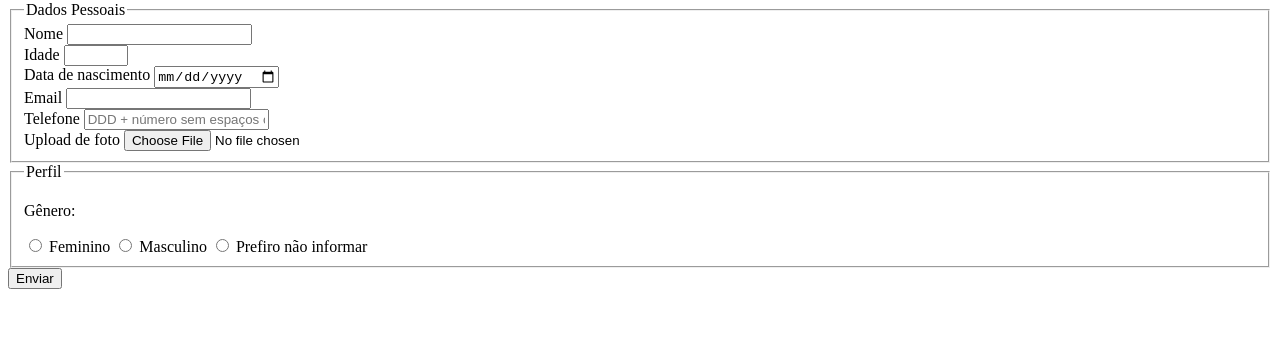
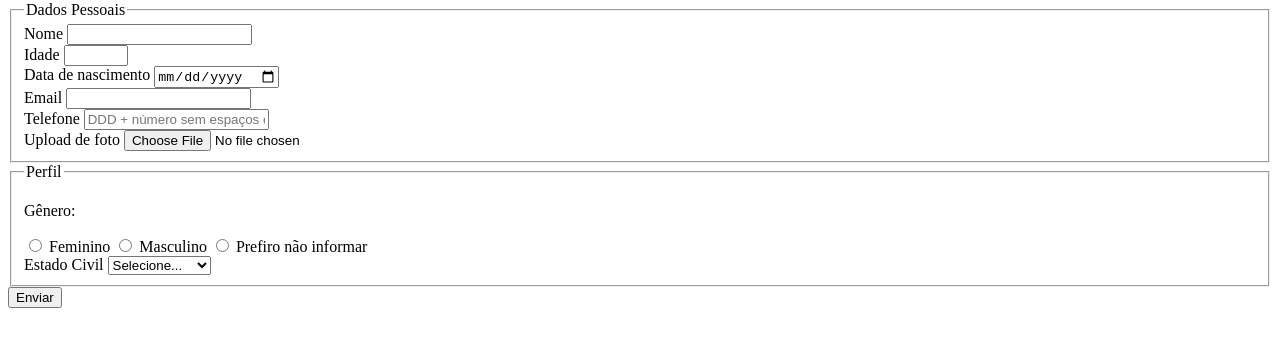
Before and after one commit to GustavoCPadilha/pesquisa-culturama, a plain HTML site: page index.html in a window 1280 px wide. Shown: the part 79-426 px from the top of the page. Drawn offline with Linux system fonts and the light colour scheme.

Commit message:
adiciona opcoes de estado civil

```diff
--- a/index.html
+++ b/index.html
@@ -43,14 +43,24 @@
                 <legend>Perfil</legend>
 
                 <p>Gênero:</p>
-                <input type="radio" name="userGender" value="Feminino">
+                <input type="radio" name="userGender" value="feminino">
                 <label for="userGender">Feminino</label>
 
-                <input type="radio" name="userGender" value="Masculino">
+                <input type="radio" name="userGender" value="masculino">
                 <label for="userGender">Masculino</label>
 
                 <input type="radio" name="userGender" value="notInformed">
                 <label for="userGender">Prefiro não informar</label>
+                <br>
+
+                <label for="maritalStatus">Estado Civil</label>
+                <select name="maritalStatus">
+                    <option value="notInformed">Selecione...</option>
+                    <option value="casado">Casado</option>
+                    <option value="solteiro">Solteiro</option>
+                    <option value="divorciado">Divorciado</option>
+                    <option value="uniaoEstavel">União estável</option>
+                </select>
             </fieldset>
 
             <button type="submit">Enviar</button>
```
